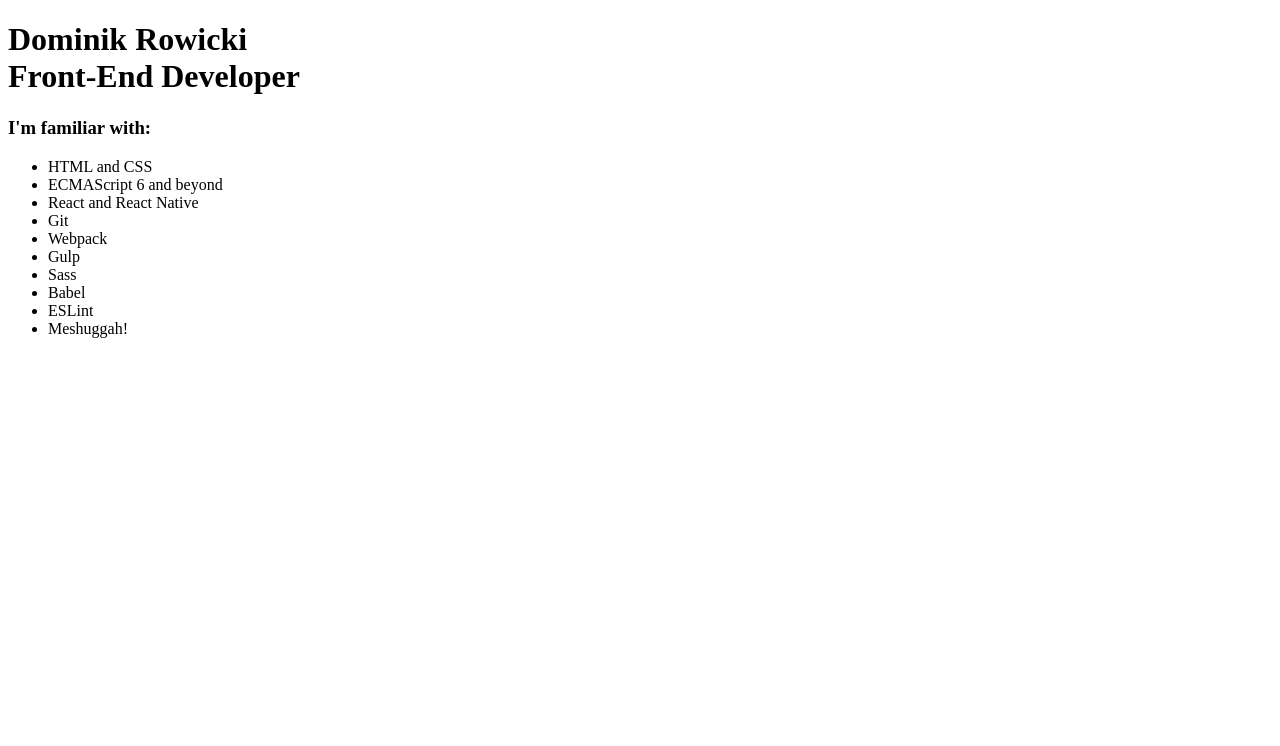
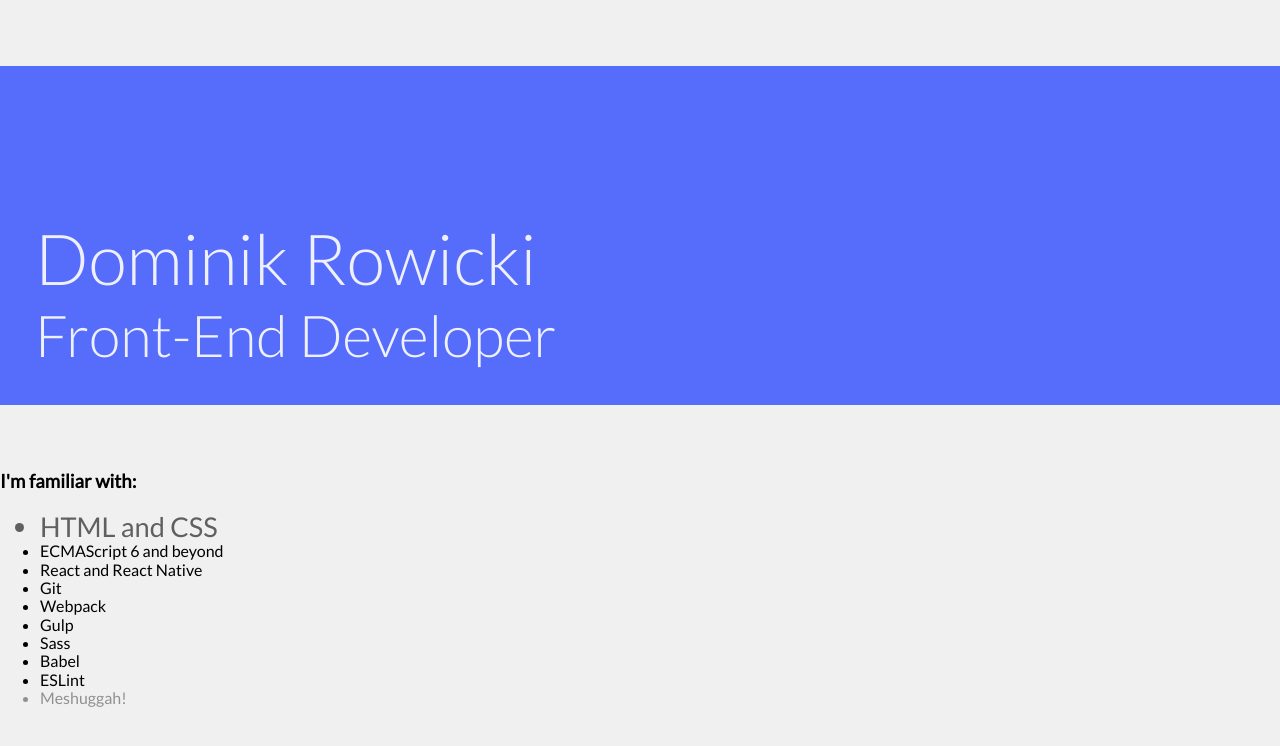
Before and after one commit to papermana/papermana.github.io, a plain HTML site: page index.html in a window 1280 px wide. Drawn offline with nearby package versions, Linux system fonts and the light colour scheme; files that its build step writes are made by us from their sources.

Commit message:
Added some styling using Sass

```diff
--- a/index.html
+++ b/index.html
@@ -3,6 +3,12 @@
 <head>
   <meta charset="UTF-8">
   <title>Dominik Rowicki &mdash; résumé</title>
+
+  <link rel="stylesheet" href="https://cdnjs.cloudflare.com/ajax/libs/normalize/4.1.1/normalize.min.css">
+
+  <link rel="stylesheet" href="main.css">
+
+  <link href="https://fonts.googleapis.com/css?family=Lato:300,400&subset=latin-ext" rel="stylesheet">
 </head>
 <body>
   <header>
@@ -14,8 +20,8 @@
   </header>
   <main>
     <h3>I'm familiar with:</h3>
-    <ul>
-      <li>
+    <ul class="skills-list">
+      <li class="skill-big">
         HTML and CSS
       </li>
       <li>
@@ -42,7 +48,7 @@
       <li>
         ESLint
       </li>
-      <li>
+      <li class="skill-small">
         Meshuggah!
       </li>
     </ul>
--- /dev/null
+++ b/sass/main.scss
@@ -0,0 +1,52 @@
+$name-height: 4.4rem;
+$occupation-height: 3.6rem;
+
+@function header-line-height($font-height) {
+  @return $font-height * 1.2;
+}
+
+html {
+  font-family: 'Lato', sans-serif;
+  font-size: 16;
+  background-color: rgb(240,240,240);
+}
+
+header {
+  // height: header-line-height($name-height) + header-line-height($occupation-height) + 1rem;
+
+  margin: 66px 0;
+  padding: 150px 35px 35px;
+
+  background-color: #566cfb;
+
+  overflow: auto;
+}
+
+header h1 {
+  margin: 0;
+  font-weight: 300;
+  color: rgba(255,255,255,0.9);
+}
+
+.name {
+  font-size: $name-height;
+  line-height: header-line-height($name-height);
+}
+
+.occupation {
+  font-size: $occupation-height;
+  line-height: header-line-height($occupation-height);
+}
+
+
+.skill-big {
+  font-size: 1.7rem;
+
+  color: rgba(0,0,0,0.6);
+}
+
+.skill-small {
+  font-size: 1rem;
+
+  color: rgba(0,0,0,0.4);
+}
```
